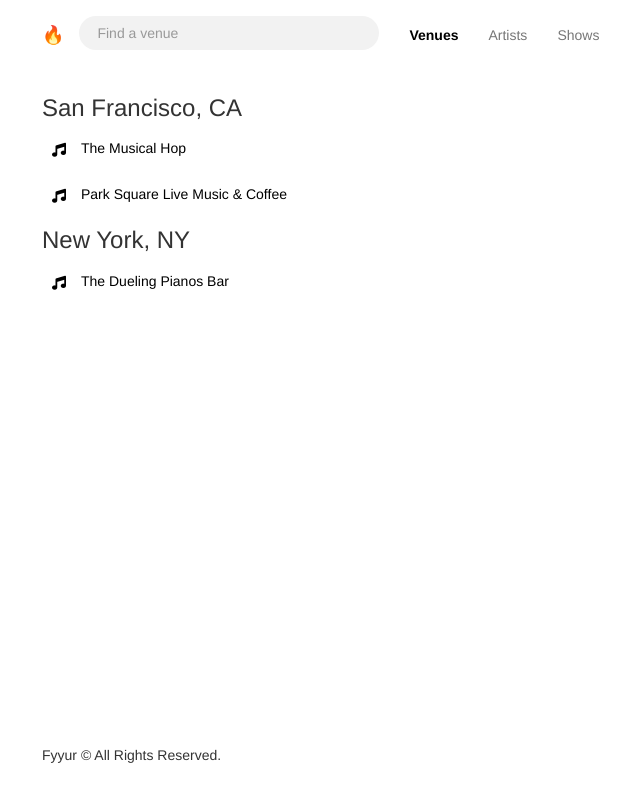
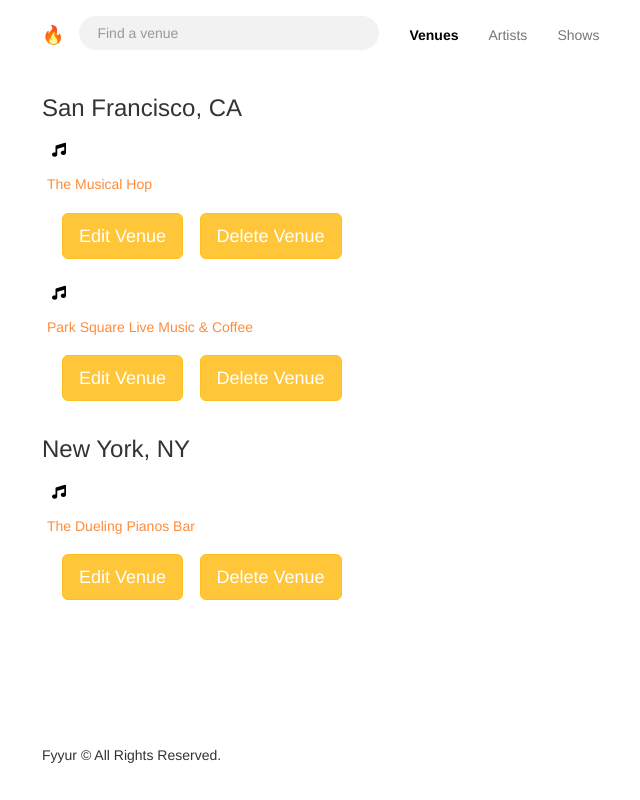
Before and after one commit to enasawwad1/fyyur, a Flask app: page /venues in a window 1280 px wide. Shown: the whole page, without its empty margins (28-668 px from the left). Run offline with Flask 2, Linux system fonts and the light colour scheme; some libraries are stand-ins or nearby versions.

Commit message:
finish working on Delete operation on all models on both front and backend side

```diff
--- a/app.py
+++ b/app.py
@@ -7,14 +7,16 @@ from logging import Formatter, FileHandler
 
 import babel
 import dateutil.parser
-from flask import Flask, render_template, request, flash, redirect, url_for
+from flask import Flask, render_template, request, flash, redirect, url_for, jsonify
 from flask_moment import Moment
+from werkzeug.exceptions import abort
 
 from forms import *
 # ----------------------------------------------------------------------------#
 # App Config.
 # ----------------------------------------------------------------------------#
 # TODO: connect to a local postgresql database
+from models import Artist, Venue, Show
 from setup import setup_db
 
 app = Flask(__name__)
@@ -203,14 +205,21 @@ def create_venue_submission():
     return render_template('pages/home.html')
 
 
-@app.route('/venues/<venue_id>', methods=['DELETE'])
+@app.route('/venues/<venue_id>/delete', methods=['DELETE'])
 def delete_venue(venue_id):
-    # TODO: Complete this endpoint for taking a venue_id, and using
-    # SQLAlchemy ORM to delete a record. Handle cases where the session commit could fail.
-
-    # BONUS CHALLENGE: Implement a button to delete a Venue on a Venue Page, have it so that
-    # clicking that button delete it from the db then redirect the user to the homepage
-    return None
+    error = False
+    try:
+        Venue.query.filter_by(id=venue_id).delete()
+        db.session.commit()
+    except:
+        error = True
+        db.session.rollback()
+    finally:
+        db.session.close()
+        if error:
+            abort(400)
+        else:
+            return jsonify({'success': True})
 
 
 #  Artists
@@ -407,6 +416,23 @@ def create_artist_submission():
     return render_template('pages/home.html')
 
 
+@app.route('/artists/<artist_id>/delete', methods=['DELETE'])
+def delete_artist(artist_id):
+    error = False
+    try:
+        Artist.query.filter_by(id=artist_id).delete()
+        db.session.commit()
+    except:
+        error = True
+        db.session.rollback()
+    finally:
+        db.session.close()
+        if error:
+            abort(400)
+        else:
+            return jsonify({'success': True})
+
+
 #  Shows
 #  ----------------------------------------------------------------
 
@@ -474,6 +500,23 @@ def create_show_submission():
     return render_template('pages/home.html')
 
 
+@app.route('/shows/<show_id>/delete', methods=['DELETE'])
+def delete_show(show_id):
+    error = False
+    try:
+        Show.query.filter_by(id=show_id).delete()
+        db.session.commit()
+    except:
+        error = True
+        db.session.rollback()
+    finally:
+        db.session.close()
+        if error:
+            abort(400)
+        else:
+            return jsonify({'success': True})
+
+
 @app.errorhandler(404)
 def not_found_error(error):
     return render_template('errors/404.html'), 404
--- a/models.py
+++ b/models.py
@@ -1,8 +1,7 @@
+from flask_sqlalchemy import SQLAlchemy
 from sqlalchemy import Column, String, Integer, Boolean, DateTime, ARRAY, ForeignKey
-from app import app
-from setup import setup_db
 
-db = setup_db(app=app)
+db = SQLAlchemy()
 
 
 # ----------------------------------------------------------------------------
--- a/static/css/main.css
+++ b/static/css/main.css
@@ -182,13 +182,13 @@ h2.monospace {
   opacity: 0.7;
 }
 .shows .tile-show {
-  height: 350px;
+  height: 400px;
 }
 .tile {
   text-align: center;
   padding: 15px 25px;
   border: solid 1px #ebebeb;
-  height: 325px;
+  height: 400px;
   margin-bottom: 15px;
 }
 .tile img {
--- a/templates/forms/edit_artist.html
+++ b/templates/forms/edit_artist.html
@@ -26,13 +26,14 @@
         <div class="form-group">
             <label for="genres">Genres</label>
             <small>Ctrl+Click to select multiple</small>
-        {{ form.genres(class_ = 'form-control', placeholder='Genres, separated by commas', id=form.state, autofocus = true) }}
+            {{ form.genres(class_ = 'form-control', placeholder='Genres, separated by commas', id=form.state, autofocus
+            = true) }}
         </div>
         <div class="form-group">
             <label for="genres">Facebook Link</label>
             {{ form.facebook_link(class_ = 'form-control', placeholder='http://', id=form.state, autofocus = true) }}
         </div>
-      <input type="submit" value="Edit Artist" class="btn btn-primary btn-lg btn-block">
+        <input type="submit" value="Save Artist" class="btn btn-primary btn-lg btn-block ">
     </form>
 </div>
 {% endblock %}
--- a/templates/pages/venues.html
+++ b/templates/pages/venues.html
@@ -2,6 +2,19 @@
 {% block title %}Fyyur | Venues{% endblock %}
 {% block content %}
 {% for area in areas %}
+
+<script>
+    function delete_venue(venue_id){
+    $.ajax({
+    url: '/venues/'+venue_id+'/delete',
+    type: 'DELETE',
+    success: function(result) {
+        window.location.href = 'http://127.0.0.1:5000/';
+    }
+});
+        }
+
+</script>
 <h3>{{ area.city }}, {{ area.state }}</h3>
 	<ul class="items">
 		{% for venue in area.venues %}
@@ -10,6 +23,24 @@
 				<i class="fas fa-music"></i>
 				<div class="item">
 					<h5>{{ venue.name }}</h5>
+					  <div class="row">
+                    <div class="col-sm-6">
+                        <div class="col-sm-3">
+                            <h3>
+                                <a href="/venues/{{ venue.id }}/edit">
+                                    <button class="btn btn-primary btn-lg">Edit Venue</button>
+                                </a>
+
+                            </h3>
+                        </div>
+                        <h3>
+                            <div class="col-sm-3">
+                                <input type="submit" value="Delete Venue" class="btn btn-primary btn-lg "
+                                       onclick="delete_venue({{ venue.id }})">
+                            </div>
+                        </h3>
+                    </div>
+                </div>
 				</div>
 			</a>
 		</li>
```
Also changed, not shown: templates/pages/artists.html (+47 -9 lines), templates/pages/shows.html (+20 -1 lines). Lines whose indentation alone changed are shown as unchanged.
